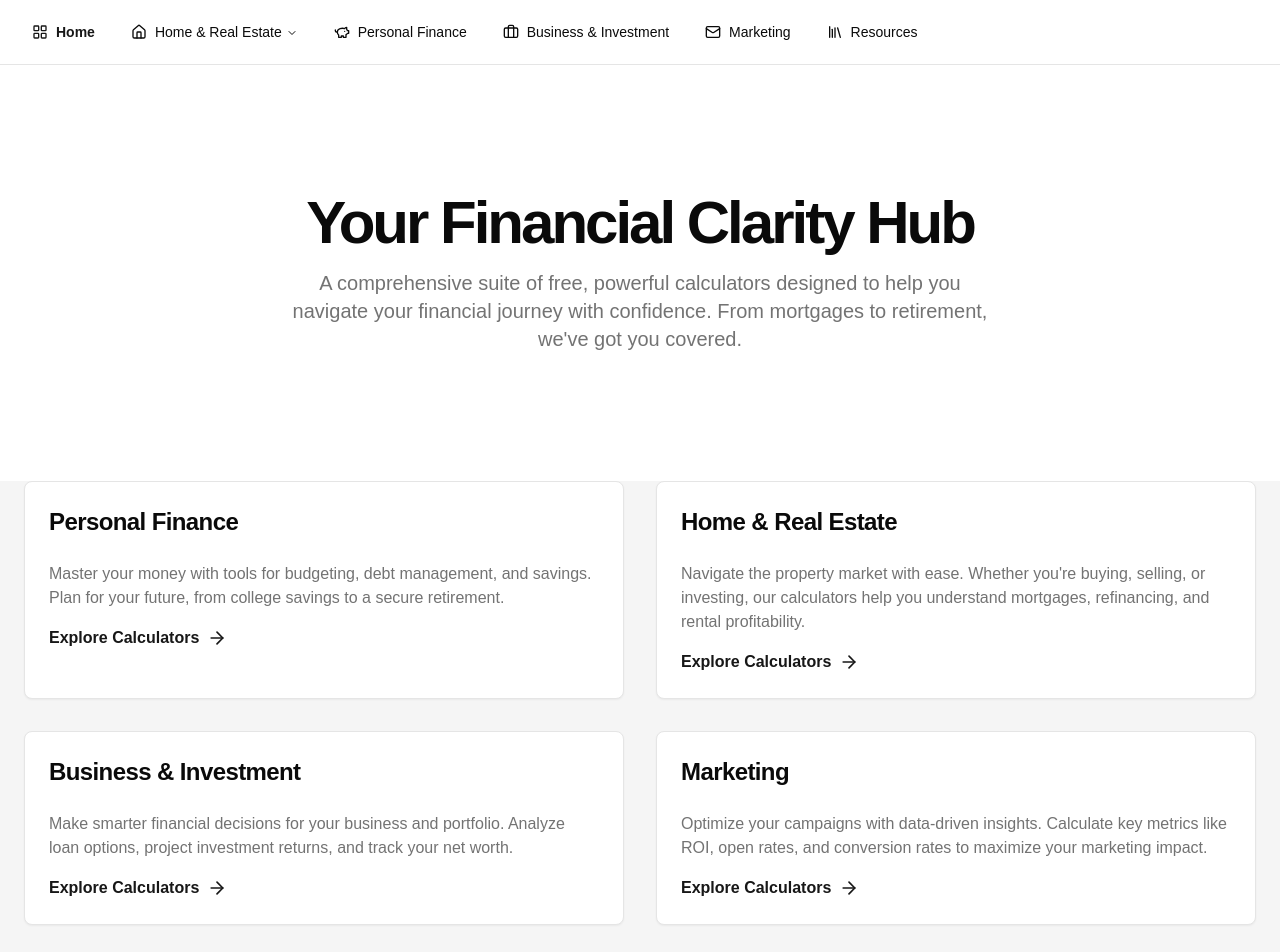
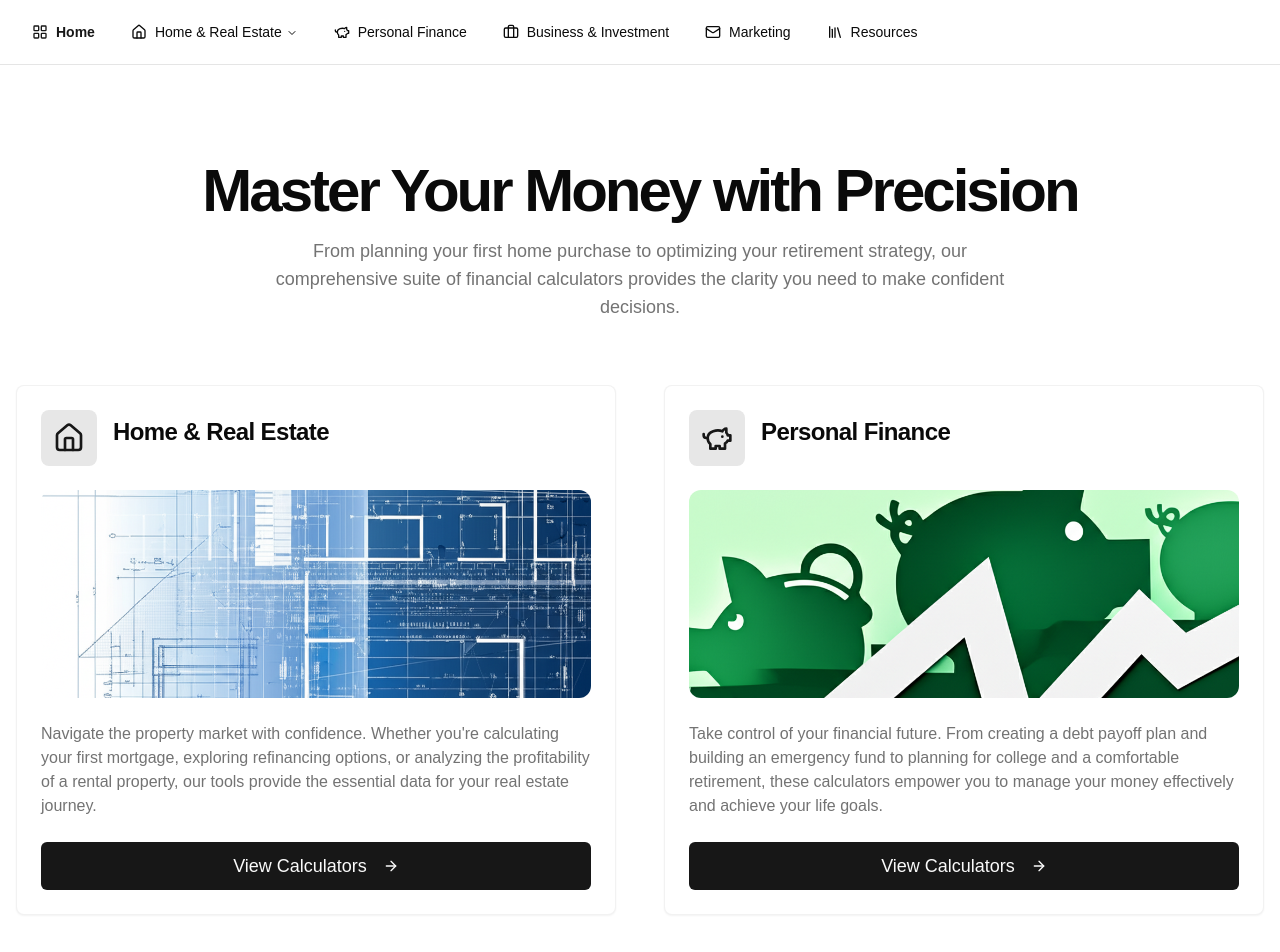
Before and after one commit to george-chapin/calculators.chapin.tech, a Next.js app: page / in a window 1280 px wide. Shown: the top 952 px of the page. Built offline with nearby package versions, Linux system fonts and the light colour scheme.

Commit message:
refactor: restore graphics in calculator category cards
Integrate images back into the home page layout for better visual appeal.

#VERCEL_SKIP

Co-authored-by: George Chapin <219432255+george-chapin@users.noreply.github.com>

```diff
--- a/app/page.tsx
+++ b/app/page.tsx
@@ -1,71 +1,90 @@
 import Link from "next/link"
-import { Card, CardHeader, CardTitle, CardContent } from "@/components/ui/card"
-import { ArrowRight } from "lucide-react"
+import Image from "next/image"
+import { Card, CardContent, CardHeader, CardTitle } from "@/components/ui/card"
+import { Button } from "@/components/ui/button"
+import { Home, PiggyBank, Briefcase, ArrowRight, Mail } from "lucide-react"
+
+const calculatorGroups = [
+  {
+    title: "Home & Real Estate",
+    description:
+      "Navigate the property market with confidence. Whether you're calculating your first mortgage, exploring refinancing options, or analyzing the profitability of a rental property, our tools provide the essential data for your real estate journey.",
+    icon: <Home className="h-8 w-8 text-primary" />,
+    link: "/home-real-estate",
+    image: "/real-estate-graphic.png",
+  },
+  {
+    title: "Personal Finance",
+    description:
+      "Take control of your financial future. From creating a debt payoff plan and building an emergency fund to planning for college and a comfortable retirement, these calculators empower you to manage your money effectively and achieve your life goals.",
+    icon: <PiggyBank className="h-8 w-8 text-primary" />,
+    link: "/personal-finance",
+    image: "/personal-finance-graphic.png",
+  },
+  {
+    title: "Business & Investment",
+    description:
+      "Drive growth and maximize returns with powerful analytical tools. Forecast loan payments, calculate investment returns, and track your net worth. Essential for entrepreneurs, investors, and anyone serious about building wealth.",
+    icon: <Briefcase className="h-8 w-8 text-primary" />,
+    link: "/business-investment",
+    image: "/business-graphic.png",
+  },
+  {
+    title: "Marketing",
+    description:
+      "Measure what matters and optimize your campaign performance. Calculate key metrics like open rates, click-through rates, and ROI to understand the true impact of your email marketing efforts and make data-driven decisions.",
+    icon: <Mail className="h-8 w-8 text-primary" />,
+    link: "/marketing-calculators",
+    image: "/marketing-graphic.png",
+  },
+]
 
 export default function HomePage() {
   return (
-    <div className="flex flex-col min-h-[100dvh] bg-background">
-      <main className="flex-1">
-        <section className="w-full py-12 md:py-24 lg:py-32">
-          <div className="container px-4 md:px-6">
-            <div className="flex flex-col items-center space-y-4 text-center">
-              <h1 className="text-3xl font-bold tracking-tighter sm:text-4xl md:text-5xl lg:text-6xl/none">
-                Your Financial Clarity Hub
-              </h1>
-              <p className="mx-auto max-w-[700px] text-muted-foreground md:text-xl">
-                A comprehensive suite of free, powerful calculators designed to help you navigate your financial journey
-                with confidence. From mortgages to retirement, we've got you covered.
-              </p>
-            </div>
-          </div>
-        </section>
+    <div className="bg-background">
+      <div className="container mx-auto py-16 sm:py-24 px-4">
+        <header className="text-center mb-16">
+          <h1 className="text-4xl md:text-5xl lg:text-6xl font-bold tracking-tighter">
+            Master Your Money with Precision
+          </h1>
+          <p className="text-lg text-muted-foreground mt-4 max-w-3xl mx-auto">
+            From planning your first home purchase to optimizing your retirement strategy, our comprehensive suite of
+            financial calculators provides the clarity you need to make confident decisions.
+          </p>
+        </header>
 
-        <section className="w-full pb-12 md:pb-24 lg:pb-32 bg-muted">
-          <div className="container px-4 md:px-6">
-            <div className="grid gap-8 md:grid-cols-2">
-              <CalculatorCategoryCard
-                title="Personal Finance"
-                description="Master your money with tools for budgeting, debt management, and savings. Plan for your future, from college savings to a secure retirement."
-                href="/personal-finance"
-              />
-              <CalculatorCategoryCard
-                title="Home & Real Estate"
-                description="Navigate the property market with ease. Whether you're buying, selling, or investing, our calculators help you understand mortgages, refinancing, and rental profitability."
-                href="/home-real-estate"
-              />
-              <CalculatorCategoryCard
-                title="Business & Investment"
-                description="Make smarter financial decisions for your business and portfolio. Analyze loan options, project investment returns, and track your net worth."
-                href="/business-investment"
-              />
-              <CalculatorCategoryCard
-                title="Marketing"
-                description="Optimize your campaigns with data-driven insights. Calculate key metrics like ROI, open rates, and conversion rates to maximize your marketing impact."
-                href="/marketing-calculators"
-              />
-            </div>
-          </div>
-        </section>
-      </main>
+        <div className="grid grid-cols-1 md:grid-cols-2 gap-8 lg:gap-12">
+          {calculatorGroups.map((group) => (
+            <Card
+              key={group.title}
+              className="flex flex-col overflow-hidden transition-all duration-300 hover:shadow-2xl hover:-translate-y-2 border-border/50 group"
+            >
+              <CardHeader className="flex-row items-start gap-4 p-6">
+                <div className="bg-primary/10 p-3 rounded-lg">{group.icon}</div>
+                <div className="flex-1">
+                  <CardTitle className="text-2xl font-semibold">{group.title}</CardTitle>
+                </div>
+              </CardHeader>
+              <CardContent className="flex flex-col flex-grow p-6 pt-0">
+                <div className="relative h-52 w-full mb-6 rounded-xl overflow-hidden">
+                  <Image
+                    src={group.image || "/placeholder.svg"}
+                    alt={`${group.title} graphic`}
+                    fill
+                    className="object-cover transition-transform duration-500 group-hover:scale-105"
+                  />
+                </div>
+                <p className="text-muted-foreground flex-grow mb-6">{group.description}</p>
+                <Button asChild className="mt-auto w-full text-lg py-6">
+                  <Link href={group.link}>
+                    View Calculators <ArrowRight className="ml-2 h-5 w-5" />
+                  </Link>
+                </Button>
+              </CardContent>
+            </Card>
+          ))}
+        </div>
+      </div>
     </div>
   )
 }
-
-function CalculatorCategoryCard({ title, description, href }: { title: string; description: string; href: string }) {
-  return (
-    <Link href={href} className="group">
-      <Card className="h-full transition-all duration-300 ease-in-out hover:shadow-xl hover:-translate-y-2 bg-card">
-        <CardHeader>
-          <CardTitle className="text-2xl font-bold">{title}</CardTitle>
-        </CardHeader>
-        <CardContent>
-          <p className="text-muted-foreground mb-4">{description}</p>
-          <div className="flex items-center font-semibold text-primary">
-            Explore Calculators
-            <ArrowRight className="ml-2 h-5 w-5 transition-transform duration-300 group-hover:translate-x-1" />
-          </div>
-        </CardContent>
-      </Card>
-    </Link>
-  )
-}
```
Also changed, not shown: package.json (+5 -5 lines), 1 other file (tests, documents, lock files or other folders).
